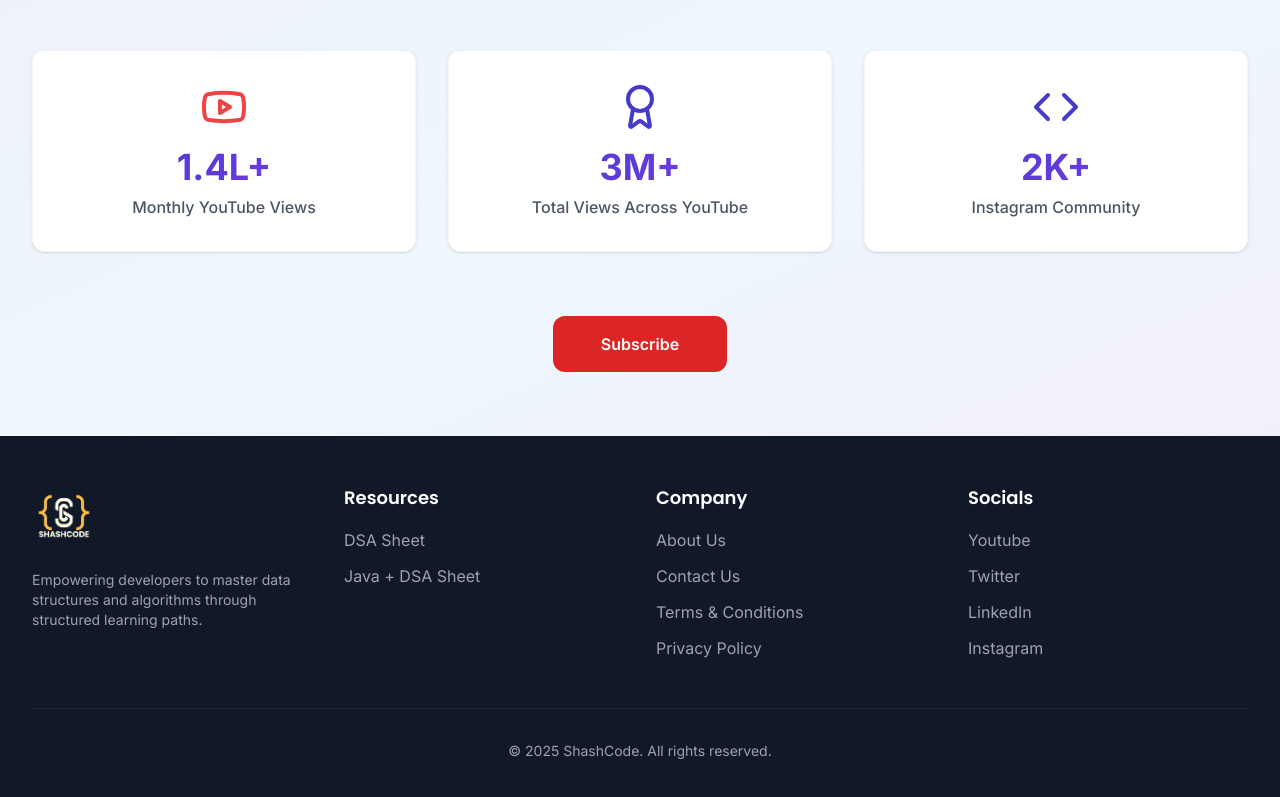
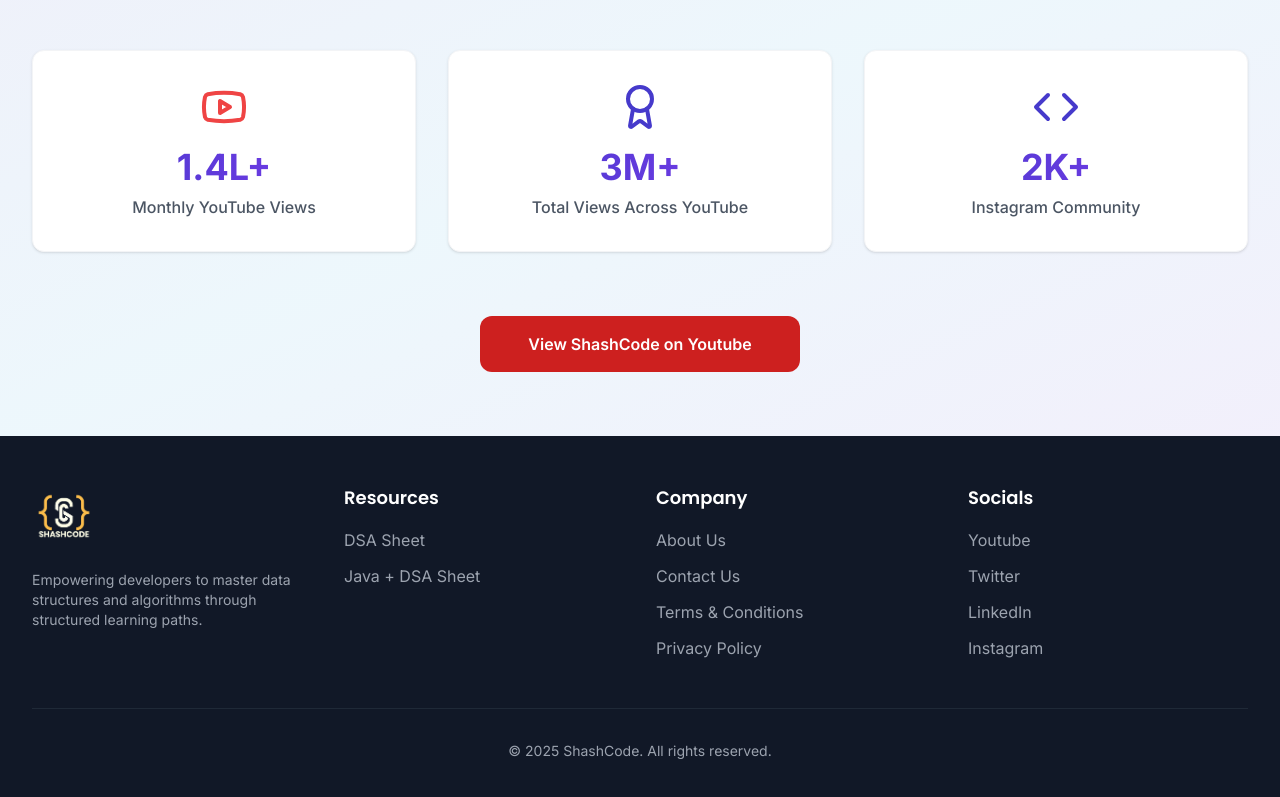
Before and after one commit to shashcode-org/shashcode, a React (Vite) app: page / in a window 1280 px wide. Shown: the part 2090-2887 px from the top of the page. Built offline with nearby package versions, Linux system fonts and the light colour scheme.

Commit message:
update release branch

```diff
--- a/src/components/CSV_TABLE_UI.jsx
+++ b/src/components/CSV_TABLE_UI.jsx
@@ -266,9 +266,12 @@ export const CSV_TABLE_UI = ({ csvData }) => {
                                   key={i}
                                   className="flex flex-col sm:flex-row sm:justify-between sm:items-center gap-2 p-3 rounded-lg border hover:bg-accent/5"
                                 >
-                                  <span>{d.Detail}</span>
+                                  <span className="flex items-center leading-snug">
+                                    {d.Detail}
+                                  </span>
 
-                                  <div className="flex gap-3">
+                                  {/* <div className="flex gap-3"> */}
+                                  <div className="flex items-center gap-3">
                                     {d._links.map((link, idx) =>
                                       link.includes("leetcode") ? (
                                         <a
--- a/src/pages/Home.tsx
+++ b/src/pages/Home.tsx
@@ -208,9 +208,11 @@ const Home = () => {
             href="https://www.youtube.com/channel/UCegtbaD_t6PYm3eaAf_bvGQ?sub_confirmation=1"
             target="_blank"
             rel="noopener noreferrer"
-            className="bg-red-600 text-white font-semibold px-12 py-4 rounded-xl hover:bg-red-700 transition duration-300 flex items-center justify-center gap-2 min-w-[140px]"
+            className="bg-[rgb(205,32,31)] text-white font-semibold px-12 py-4 rounded-xl
+             hover:bg-[rgb(180,28,27)] transition duration-300
+             flex items-center justify-center gap-2 min-w-[140px]"
           >
-            Subscribe
+            View ShashCode on Youtube
           </a>
         </div>
       </Section>
```
